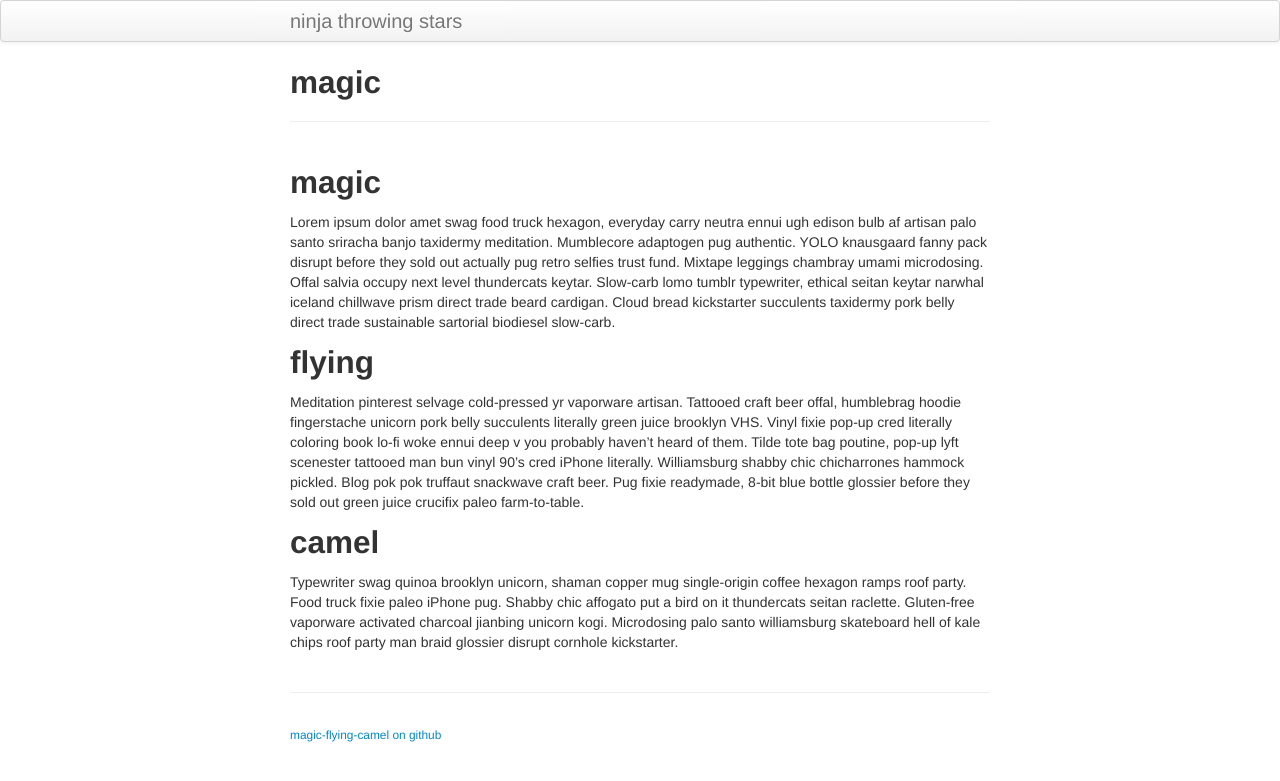
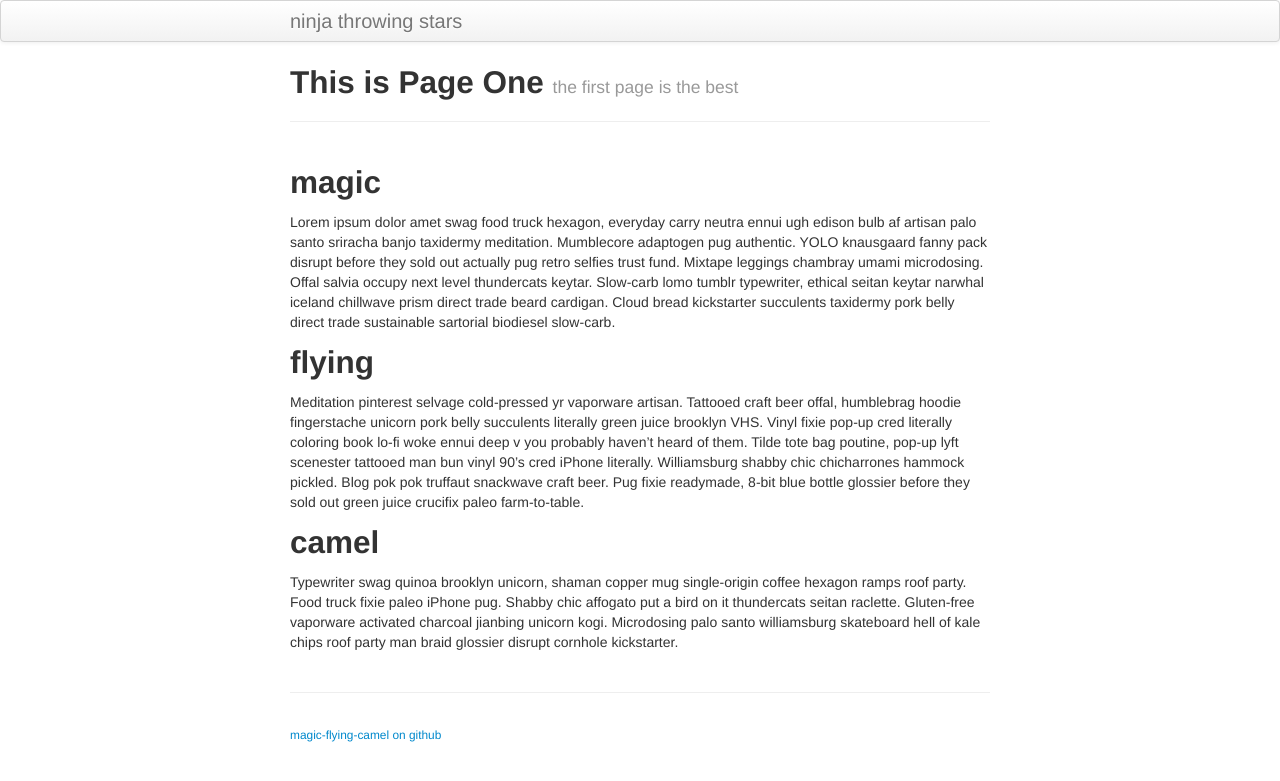
Before and after one commit to charlesreid1/magic-flying-camel, a Jekyll site: the page built from docs/Page1.md, in a window 1280 px wide. Shown: the top 781 px of the page. Built offline with Jekyll 4.4.1, drawn with Linux system fonts in a browser that asks for light colours; our own code applies the rules of GitHub Pages for plain Markdown files.

Commit message:
Update Page1.md

```diff
--- a/docs/Page1.md
+++ b/docs/Page1.md
@@ -1,3 +1,10 @@
+---
+layout: page
+title: This is Page One
+tagline: the first page is the best
+description: a short description of the first page
+---
+
 ## magic
 
 Lorem ipsum dolor amet swag food truck hexagon, everyday carry neutra ennui ugh
```
